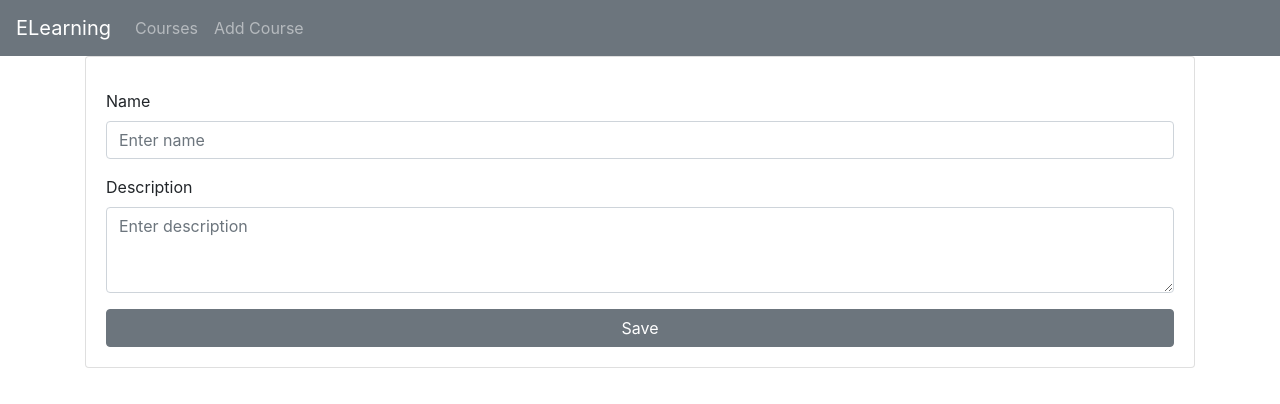
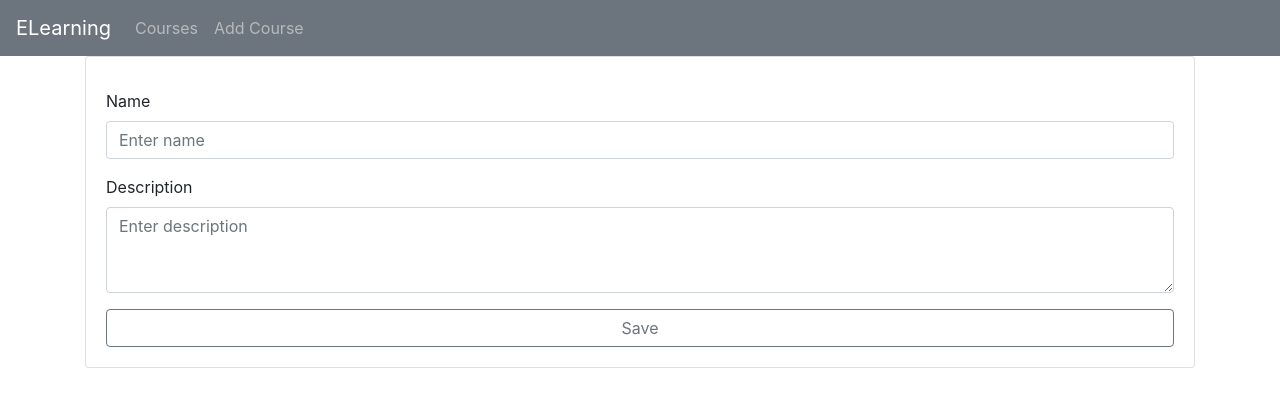
Before and after one commit to lasse1900/react-prisma-apollo, a React (Create React App) app in the folder client/: page /create in a window 1280 px wide. Shown: the top 404 px of the page. Built offline with nearby package versions, Linux system fonts and the light colour scheme.

Commit message:
refactoring buttons layout

```diff
--- a/client/src/components/Courses.js
+++ b/client/src/components/Courses.js
@@ -31,7 +31,7 @@ const Courses = () => {
                   <div className="card-body">
                     <div className="card-title"><p>{name}</p></div>
                     <div className="card-text">{description}</div>
-                    <Link to={`course/${id}/edit`} className="btn btn-secondary">
+                    <Link to={`course/${id}/edit`} className="btn btn-outline-secondary btn-sm">
                       Edit
                   </Link>
                     <Mutation mutation={DELETE_COURSE_MUTATION}
@@ -51,7 +51,7 @@ const Courses = () => {
                       {(deleteCourse, { data, error, loading }) => {
                         return (
                           <button style={{ marginLeft: '10px' }}
-                            className="btn btn-danger"
+                            className="btn btn-outline-danger btn-sm"
                             onClick={async () => {
                               await deleteCourse()
                             }}
--- a/client/src/components/CreateCourse.js
+++ b/client/src/components/CreateCourse.js
@@ -68,7 +68,7 @@ class CreateCourse extends Component {
                       onChange={this.onChangeHandler}
                     />
                   </div>
-                  <button type="submit" className="btn btn-secondary btn-block">
+                  <button type="submit" className="btn btn-outline-secondary btn-block">
                     Save
               </button>
                 </form>
```
